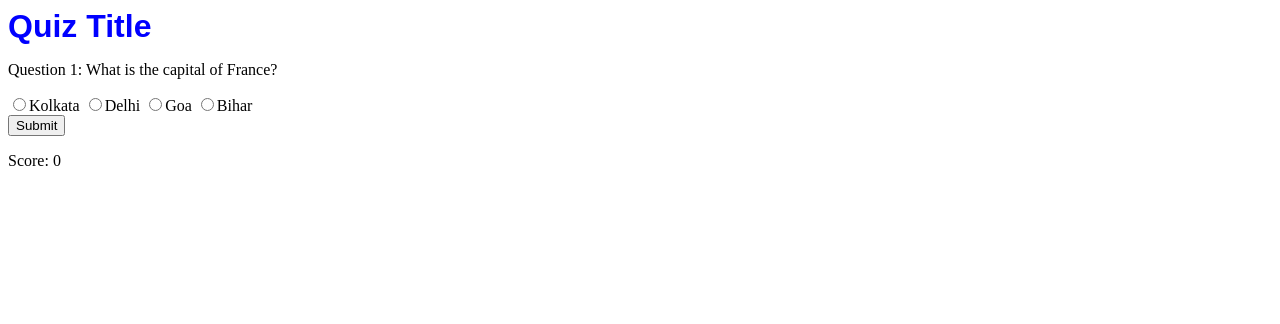
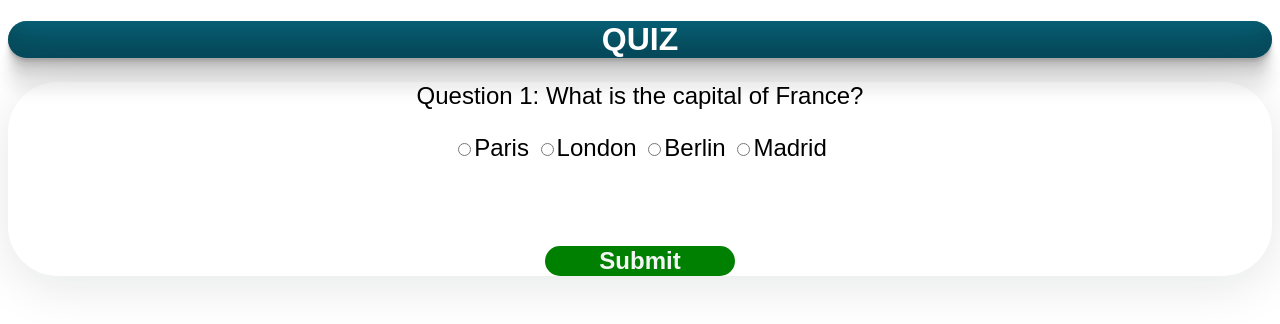
Before and after one commit to Jhakailash/indi.gg, a plain HTML site: page quiz/index.html in a window 1280 px wide. Drawn offline with Linux system fonts and the light colour scheme.

Commit message:
animation

```diff
--- a/quiz/index.css
+++ b/quiz/index.css
@@ -1,5 +1,59 @@
+@keyframes pulse {
+    20% {
+      background-color: #1861ab;
+    }
+
+    100% {
+      background-color: teal;
+    }
+
+  }
 h1{
     font-family: sans-serif;
-    color: blue;
-    margin: auto;
+    color: white;
+    text-align: center;
+    box-shadow: rgba(0, 0, 0, 0.17) 0px -23px 25px 0px inset,
+     rgba(0, 0, 0, 0.15) 0px -36px 30px 0px inset,
+     rgba(0, 0, 0, 0.1) 0px -79px 40px 0px inset,
+     rgba(0, 0, 0, 0.06) 0px 2px 1px,
+     rgba(0, 0, 0, 0.09) 0px 4px 2px,
+     rgba(0, 0, 0, 0.09) 0px 8px 4px,
+     rgba(0, 0, 0, 0.09) 0px 16px 8px,
+     rgba(0, 0, 0, 0.09) 0px 32px 16px;
+
+    border-radius: 20px;
+    animation: pulse 2s infinite;
 }
+
+.main_container{
+    box-shadow: rgba(1, 24, 26, 0.1) 0px 10px 50px;
+    /* border: 1px solid teal; */
+    height: auto;
+    text-align: center;
+    font-size: x-large;
+    font-family: sans-serif;
+    border-radius: 50px;
+
+}
+
+
+label:hover{
+    color: green;
+    cursor: pointer;
+
+}
+#submit_button{
+    font-size: x-large;
+    font-family: sans-serif;
+    font-weight: 700;
+    color: whitesmoke;
+    background-color: green;
+    border: none;
+    border-radius: 50px;
+    width: 15%;
+}
+#submit_button:hover{
+    background-color: #1861ab;
+    cursor: pointer;
+
+}
--- a/quiz/index.html
+++ b/quiz/index.html
@@ -3,28 +3,28 @@
 <head>
     <meta charset="UTF-8">
     <meta name="viewport" content="width=device-width, initial-scale=1.0">
-    <title>quiz</title>
+    <title>Document</title>
     <link rel="stylesheet" href="index.css">
 </head>
 <body>
 
-    <h1>Quiz Title</h1>
-    <div id="quiz-container">
-        <div id="question-container">
-            <p id="question">Question 1: What is the capital of France?</p>
+    <h1>QUIZ</h1>
+    <div class="main_container">
+        <div class="question_container">
+            <p class="question">Question 1: What is the capital of France?</p>
         </div>
-        <div id="options-container">
-            <label><input type="radio" name="answer" value="Paris">Kolkata</label>
-            <label><input type="radio" name="answer" value="London">Delhi</label>
-            <label><input type="radio" name="answer" value="Berlin">Goa</label>
-            <label><input type="radio" name="answer" value="Madrid">Bihar</label>
+        <div class="options_container">
+            <label><input type="radio" name="answer" value="Paris">Paris</label>
+            <label><input type="radio" name="answer" value="London">London</label>
+            <label><input type="radio" name="answer" value="Berlin">Berlin</label>
+            <label><input type="radio" name="answer" value="Madrid">Madrid</label>
         </div>
-        <button id="submit-button">Submit</button>
+        <br/>
+        <br/>
+        <br/>
+        <button id="submit_button">Submit</button>
+
     </div>
-    <div id="score-container">
-        <p>Score: <span id="score">0</span></p>
-    </div>
-    <script src="script.js"></script>
 
 </body>
 </html>
```
